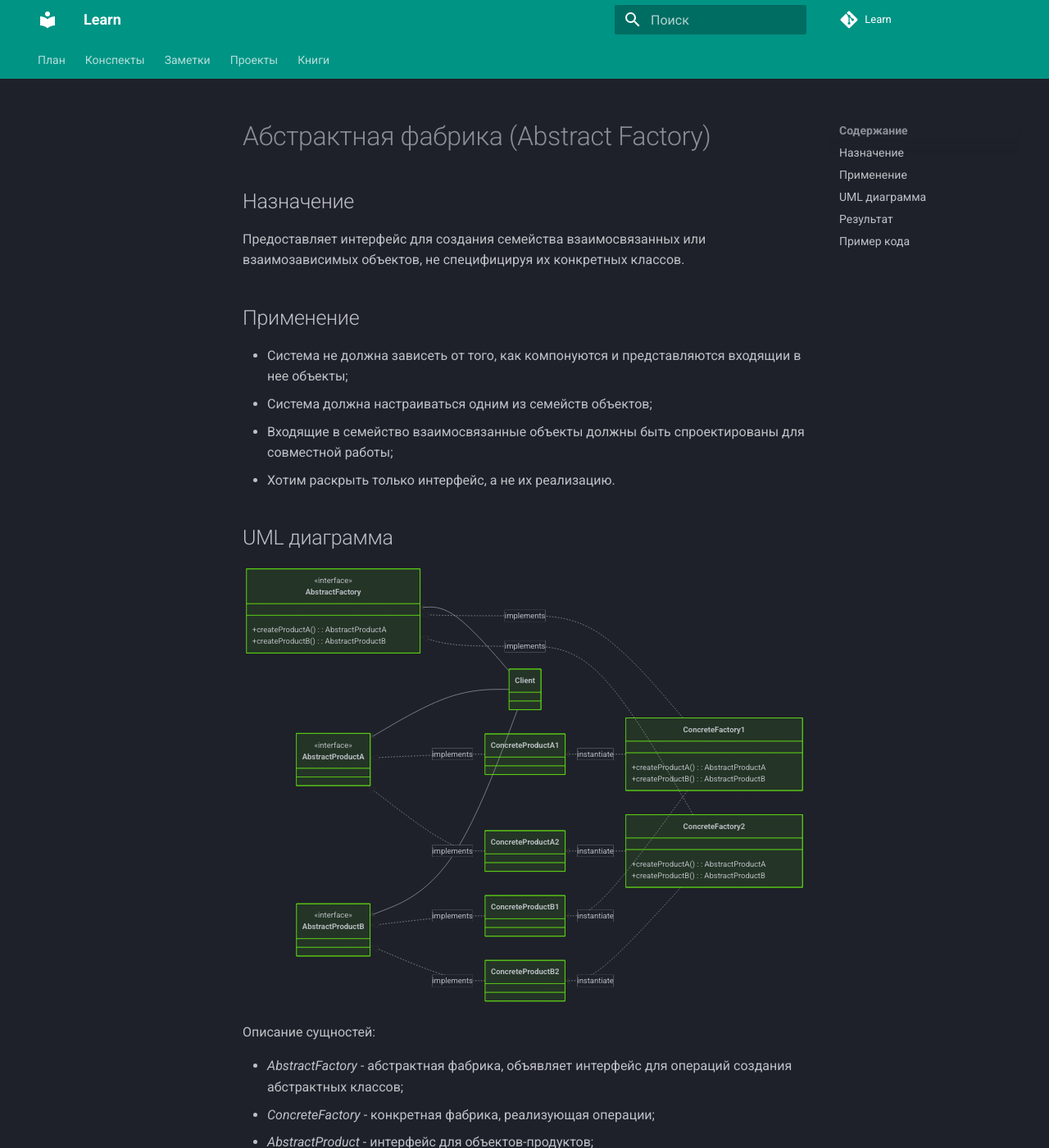
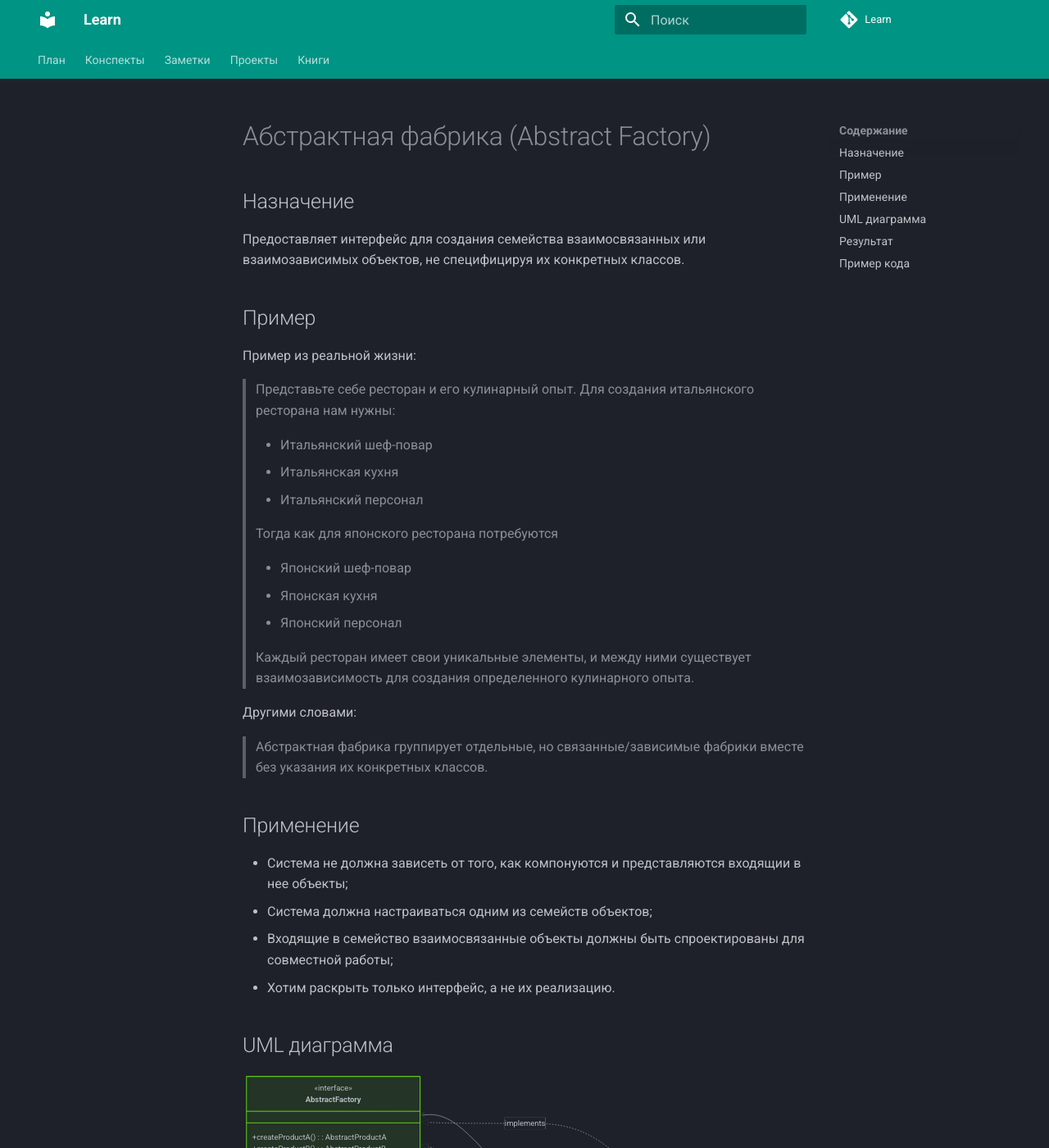
Before and after one commit to neyakki/Learn, an MkDocs documentation site: the page built from docs/learn/base/clean_code/patterns/generative/abstract_factory.md, in a window 1280 px wide and 1400 px high. Shown: the whole window at 82% size. Built offline with MkDocs 1.6.1 and Material for MkDocs 9.7.7, drawn with Linux system fonts in a browser that asks for light colours; comment, search, counter and statistics services are not loaded.

Commit message:
Добавил примеры порождающих паттернов

````diff
--- a/docs/learn/base/clean_code/patterns/generative/abstract_factory.md
+++ b/docs/learn/base/clean_code/patterns/generative/abstract_factory.md
@@ -2,14 +2,47 @@
 
 ## Назначение
 
-Предоставляет интерфейс для создания семейства взаимосвязанных или взаимозависимых объектов, не специфицируя их конкретных классов.
+Предоставляет интерфейс для создания семейства взаимосвязанных или взаимозависимых объектов, не специфицируя их
+конкретных классов.
+
+## Пример
+
+Пример из реальной жизни:
+
+<blockquote>
+Представьте себе ресторан и его кулинарный опыт.
+
+Для создания итальянского ресторана нам нужны:
+
+<ul>
+    <li>Итальянский шеф-повар</li>
+    <li>Итальянская кухня</li>
+    <li>Итальянский персонал</li>
+</ul>
+
+Тогда как для японского ресторана потребуются
+
+<ul>
+    <li>Японский шеф-повар</li>
+    <li>Японская кухня</li>
+    <li>Японский персонал</li>
+</ul>
+
+Каждый ресторан имеет свои уникальные элементы, и между ними существует взаимозависимость для создания определенного кулинарного опыта.
+</blockquote>
+
+Другими словами:
+
+<blockquote>
+    Абстрактная фабрика группирует отдельные, но связанные/зависимые фабрики вместе без указания их конкретных классов.
+</blockquote>
 
 ## Применение
 
--   Система не должна зависеть от того, как компонуются и представляются входящии в нее объекты;
--   Система должна настраиваться одним из семейств объектов;
--   Входящие в семейство взаимосвязанные объекты должны быть спроектированы для совместной работы;
--   Хотим раскрыть только интерфейс, а не их реализацию.
+- Система не должна зависеть от того, как компонуются и представляются входящии в нее объекты;
+- Система должна настраиваться одним из семейств объектов;
+- Входящие в семейство взаимосвязанные объекты должны быть спроектированы для совместной работы;
+- Хотим раскрыть только интерфейс, а не их реализацию.
 
 ## UML диаграмма
 
@@ -19,16 +52,16 @@ classDiagram
 
     class Client
 
-    class AbstractFactory{
+    class AbstractFactory {
         +createProductA(): AbstractProductA
         +createProductB(): AbstractProductB
     }
     <<interface>> AbstractFactory
-    class ConcreteFactory1{
+    class ConcreteFactory1 {
         +createProductA(): AbstractProductA
         +createProductB(): AbstractProductB
     }
-    class ConcreteFactory2{
+    class ConcreteFactory2 {
         +createProductA(): AbstractProductA
         +createProductB(): AbstractProductB
     }
@@ -46,30 +79,25 @@ classDiagram
     Client --> AbstractFactory
     Client --> AbstractProductA
     Client --> AbstractProductB
-
     ConcreteProductB1 ..|> AbstractProductB: implements
     ConcreteProductB2 ..|> AbstractProductB: implements
-
     ConcreteProductA1 ..|> AbstractProductA: implements
     ConcreteProductA2 ..|> AbstractProductA: implements
-
     ConcreteFactory1 ..|> AbstractFactory: implements
     ConcreteFactory2 ..|> AbstractFactory: implements
-
     ConcreteFactory1 ..> ConcreteProductA1: instantiate
     ConcreteFactory1 ..> ConcreteProductB1: instantiate
-
     ConcreteFactory2 ..> ConcreteProductA2: instantiate
     ConcreteFactory2 ..> ConcreteProductB2: instantiate
 ```
 
 Описание сущностей:
 
--   _AbstractFactory_ - абстрактная фабрика, объявляет интерфейс для операций создания абстрактных классов;
--   _ConcreteFactory_ - конкретная фабрика, реализующая операции;
--   _AbstractProduct_ - интерфейс для объектов-продуктов;
--   _ConcreteProduct_ - конкретный объект-продукт;
--   _Client_ - использует только интерфейсы _AbstractFactory_ и _AbstractProduct_.
+- _AbstractFactory_ - абстрактная фабрика, объявляет интерфейс для операций создания абстрактных классов;
+- _ConcreteFactory_ - конкретная фабрика, реализующая операции;
+- _AbstractProduct_ - интерфейс для объектов-продуктов;
+- _ConcreteProduct_ - конкретный объект-продукт;
+- _Client_ - использует только интерфейсы _AbstractFactory_ и _AbstractProduct_.
 
 !!! Note
 
@@ -80,21 +108,22 @@ classDiagram
 
 Абстрактная фабрика:
 
--   Изолирует конкретные классы:
+- Изолирует конкретные классы:
 
-    Помогает контролировать классы, создаваемых объектов. Клиент манипулирует экземплярами, через их интерфейсы.
+  Помогает контролировать классы, создаваемых объектов. Клиент манипулирует экземплярами, через их интерфейсы.
 
--   Упрощает замену семейства продуктов:
+- Упрощает замену семейства продуктов:
 
-    Класс конкретной фабрики появляется в приложении только единожды: при создании экземпляра, что облегчает замену используемой приложением конкретной фабрики.
+  Класс конкретной фабрики появляется в приложении только единожды: при создании экземпляра, что облегчает замену
+  используемой приложением конкретной фабрики.
 
--   Гарантирует сочетаемость продуктов:
+- Гарантирует сочетаемость продуктов:
 
-    Позволяет соблюсти ограничение единого семейства классов, если они спроектированы для совместной работы.
+  Позволяет соблюсти ограничение единого семейства классов, если они спроектированы для совместной работы.
 
--   Не упрощает задачу поддержки нового вида продуктов:
+- Не упрощает задачу поддержки нового вида продуктов:
 
-    Для поддержки новых продуктов требуется расширить _AbstractFactory_ и все его подклассы.
+  Для поддержки новых продуктов требуется расширить _AbstractFactory_ и все его подклассы.
 
 ## Пример кода
 
````
Also changed, not shown: docs/learn/base/clean_code/patterns/generative/builder.md (+15 -0 lines), docs/learn/base/clean_code/patterns/generative/factory_method.md (+15 -0 lines), docs/learn/base/clean_code/patterns/generative/prototype.md (+14 -0 lines), docs/learn/base/clean_code/patterns/generative/singleton.md (+14 -0 lines).
